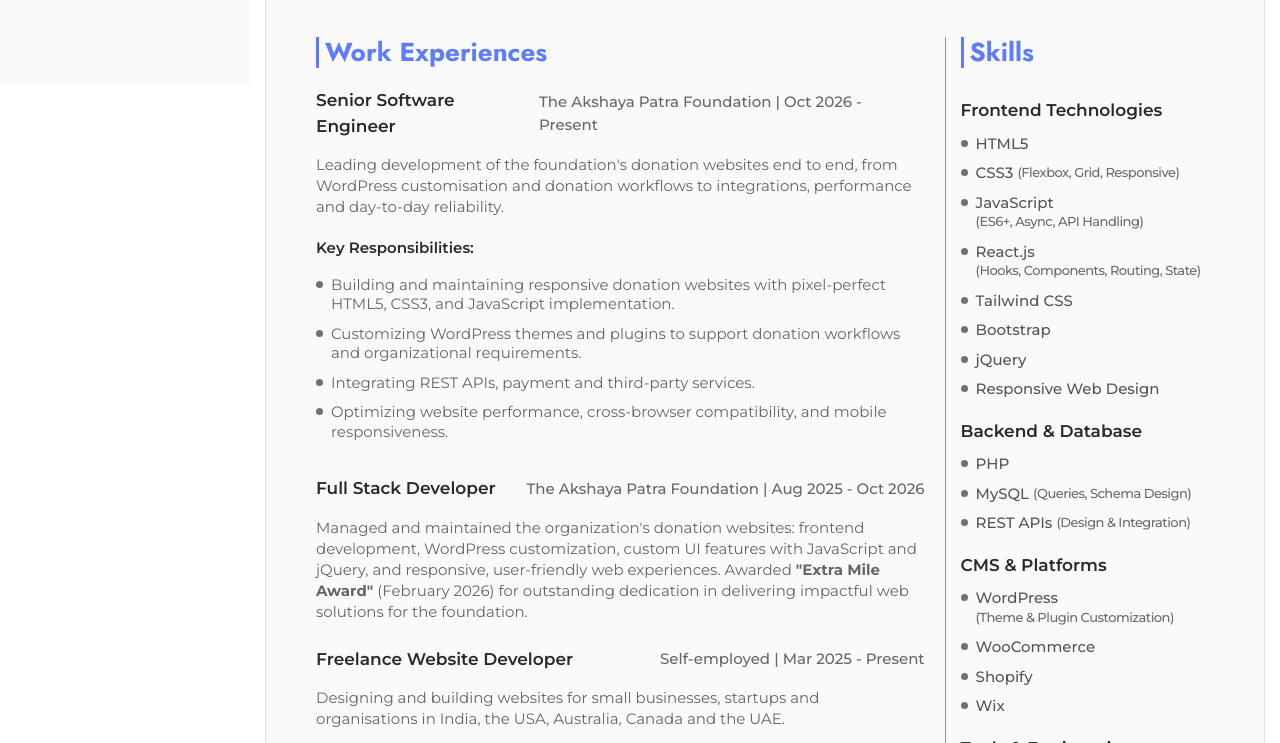
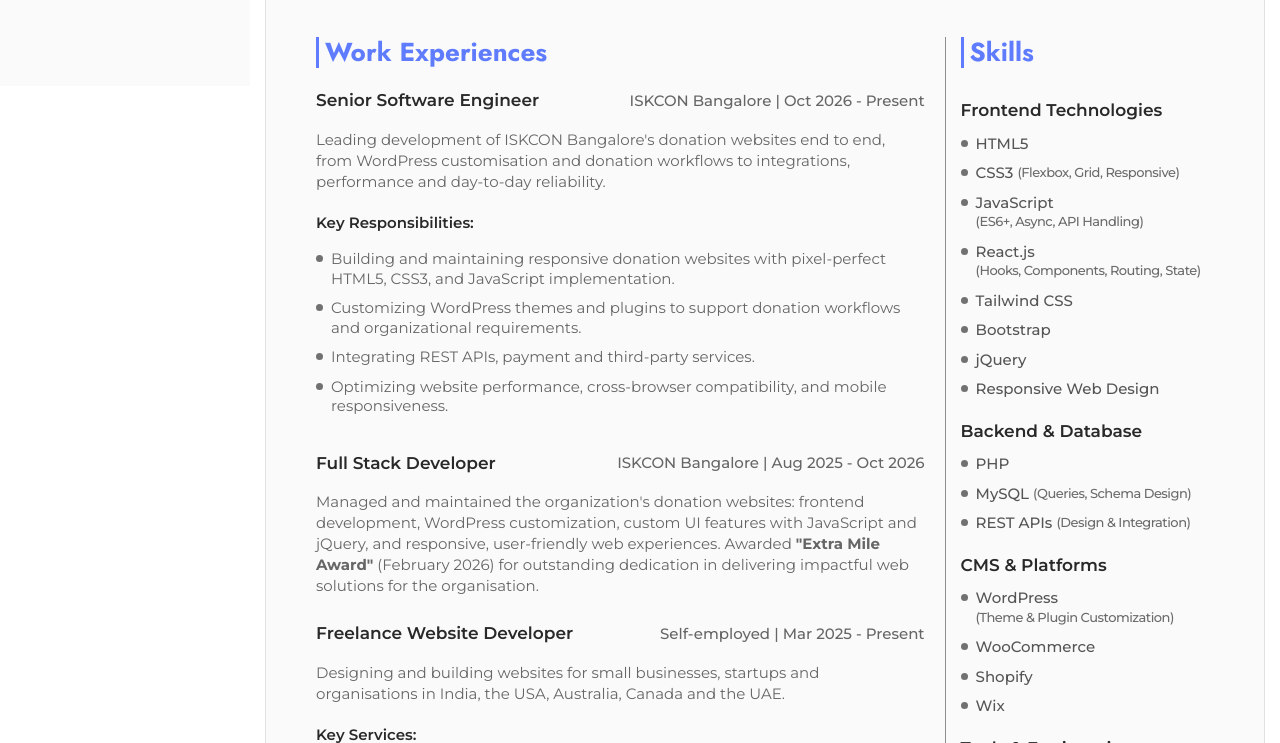
Before and after one commit to Himanshubisoyi/himanshubisoyi.com, a plain HTML site: page resume.html in a window 1280 px wide. Shown: the part 714-1457 px from the top of the page. Drawn offline with nearby package versions, Linux system fonts and the light colour scheme.

Commit message:
Update current employer to ISKCON Bangalore

```diff
--- a/resume.html
+++ b/resume.html
@@ -29,7 +29,7 @@
     <link rel="preload" href="assets/fonts/montserrat-normal-latin.woff2" as="font" type="font/woff2" crossorigin>
     <link rel="preload" href="assets/fonts/jost-normal-latin.woff2" as="font" type="font/woff2" crossorigin>
     <link rel="stylesheet" href="assets/css/fonts.css?v=1.0.0">
-    <script type="application/ld+json">{"@context":"https://schema.org","@graph":[{"@type":"ProfilePage","name":"Himanshu Bisoyi – Resume","url":"https://himanshubisoyi.com/resume","dateModified":"2026-11-21","mainEntity":{"@type":"Person","@id":"https://himanshubisoyi.com/#person","name":"Himanshu Bisoyi","url":"https://himanshubisoyi.com/","jobTitle":"Senior Software Engineer","worksFor":{"@type":"Organization","name":"The Akshaya Patra Foundation"},"image":"https://himanshubisoyi.com/assets/images/profile.webp","alumniOf":{"@type":"CollegeOrUniversity","name":"GIET University, Gunupur"},"award":["Star Performer of the Year (2023)","Extra Mile Award (2026)"],"knowsLanguage":["English","Hindi","Odia","Gujarati"]}},{"@type":"BreadcrumbList","itemListElement":[{"@type":"ListItem","position":1,"name":"Home","item":"https://himanshubisoyi.com/"},{"@type":"ListItem","position":2,"name":"Resume","item":"https://himanshubisoyi.com/resume"}]}]}</script>
+    <script type="application/ld+json">{"@context":"https://schema.org","@graph":[{"@type":"ProfilePage","name":"Himanshu Bisoyi – Resume","url":"https://himanshubisoyi.com/resume","dateModified":"2026-11-25","mainEntity":{"@type":"Person","@id":"https://himanshubisoyi.com/#person","name":"Himanshu Bisoyi","url":"https://himanshubisoyi.com/","jobTitle":"Senior Software Engineer","worksFor":{"@type":"Organization","name":"ISKCON Bangalore"},"image":"https://himanshubisoyi.com/assets/images/profile.webp","alumniOf":{"@type":"CollegeOrUniversity","name":"GIET University, Gunupur"},"award":["Star Performer of the Year (2023)","Extra Mile Award (2026)"],"knowsLanguage":["English","Hindi","Odia","Gujarati"]}},{"@type":"BreadcrumbList","itemListElement":[{"@type":"ListItem","position":1,"name":"Home","item":"https://himanshubisoyi.com/"},{"@type":"ListItem","position":2,"name":"Resume","item":"https://himanshubisoyi.com/resume"}]}]}</script>
     <link rel="stylesheet" href="https://cdnjs.cloudflare.com/ajax/libs/bootstrap-icons/1.11.3/font/bootstrap-icons.min.css" integrity="sha512-dPXYcDub/aeb08c63jRq/k6GaKccl256JQy/AnOq7CAnEZ9FzSL9wSbcZkMp4R26vBsMLFYH4kQ67/bbV8XaCQ==" crossorigin="anonymous" referrerpolicy="no-referrer">
     <link type="text/css" rel="stylesheet" href="assets/css/styles.css?v=1.6.0">
 </head>
@@ -137,11 +137,11 @@
                                         <div class="expe-list fir-experience">
                                             <div class="re-sb-titl">
                                                 <p class="jr-title">Senior Software Engineer</p>
-                                                <p class="pr-det">The Akshaya Patra Foundation | Oct 2026 - Present</p>
+                                                <p class="pr-det">ISKCON Bangalore | Oct 2026 - Present</p>
                                             </div>
                                             <div class="re-dudew">
                                                 <p class="details-re">
-                                                    Leading development of the foundation's donation websites end to end, from
+                                                    Leading development of ISKCON Bangalore's donation websites end to end, from
                                                     WordPress customisation and donation workflows to integrations, performance
                                                     and day-to-day reliability.
                                                 </p>
@@ -163,7 +163,7 @@
                                         <div class="expe-list fir-experience-b">
                                             <div class="re-sb-titl">
                                                 <p class="jr-title">Full Stack Developer</p>
-                                                <p class="pr-det">The Akshaya Patra Foundation | Aug 2025 - Oct 2026</p>
+                                                <p class="pr-det">ISKCON Bangalore | Aug 2025 - Oct 2026</p>
                                             </div>
                                             <div class="re-dudew">
                                                 <p class="details-re">
@@ -171,7 +171,7 @@
                                                     development, WordPress customization, custom UI features with JavaScript
                                                     and jQuery, and responsive, user-friendly web experiences. Awarded
                                                     <strong>"Extra Mile Award"</strong> (February 2026) for outstanding
-                                                    dedication in delivering impactful web solutions for the foundation.
+                                                    dedication in delivering impactful web solutions for the organisation.
                                                 </p>
                                             </div>
                                         </div>
@@ -397,7 +397,7 @@
                                             <h2>Awards</h2>
                                         </div>
                                         <p class="ret-awr">Star Performer of the Year <span class="cm-n">Smartinfosys.net</span><span class="awr-ye">2023</span></p>
-                                        <p class="ret-awr">Extra Mile Award <span class="cm-n">Akshaya Patra Foundation</span><span class="awr-ye">2026</span></p>
+                                        <p class="ret-awr">Extra Mile Award <span class="cm-n">ISKCON Bangalore</span><span class="awr-ye">2026</span></p>
                                     </div>
                                     <div class="resume-des-2-cmn Languag-wr">
                                         <div class="re-me-titl">
--- a/sitemap.xml
+++ b/sitemap.xml
@@ -6,6 +6,6 @@
   <url><loc>https://himanshubisoyi.com/ecommerce-website-development</loc><lastmod>2026-11-21</lastmod><priority>0.8</priority></url>
   <url><loc>https://himanshubisoyi.com/website-cost-in-india</loc><lastmod>2026-11-21</lastmod><priority>0.8</priority></url>
   <url><loc>https://himanshubisoyi.com/portfolio</loc><lastmod>2026-11-21</lastmod><priority>0.8</priority></url>
-  <url><loc>https://himanshubisoyi.com/resume</loc><lastmod>2026-11-21</lastmod><priority>0.6</priority></url>
+  <url><loc>https://himanshubisoyi.com/resume</loc><lastmod>2026-11-25</lastmod><priority>0.6</priority></url>
   <url><loc>https://himanshubisoyi.com/contact</loc><lastmod>2026-11-21</lastmod><priority>0.7</priority></url>
 </urlset>
```
Also changed, not shown: llms.txt, 2 other files.
